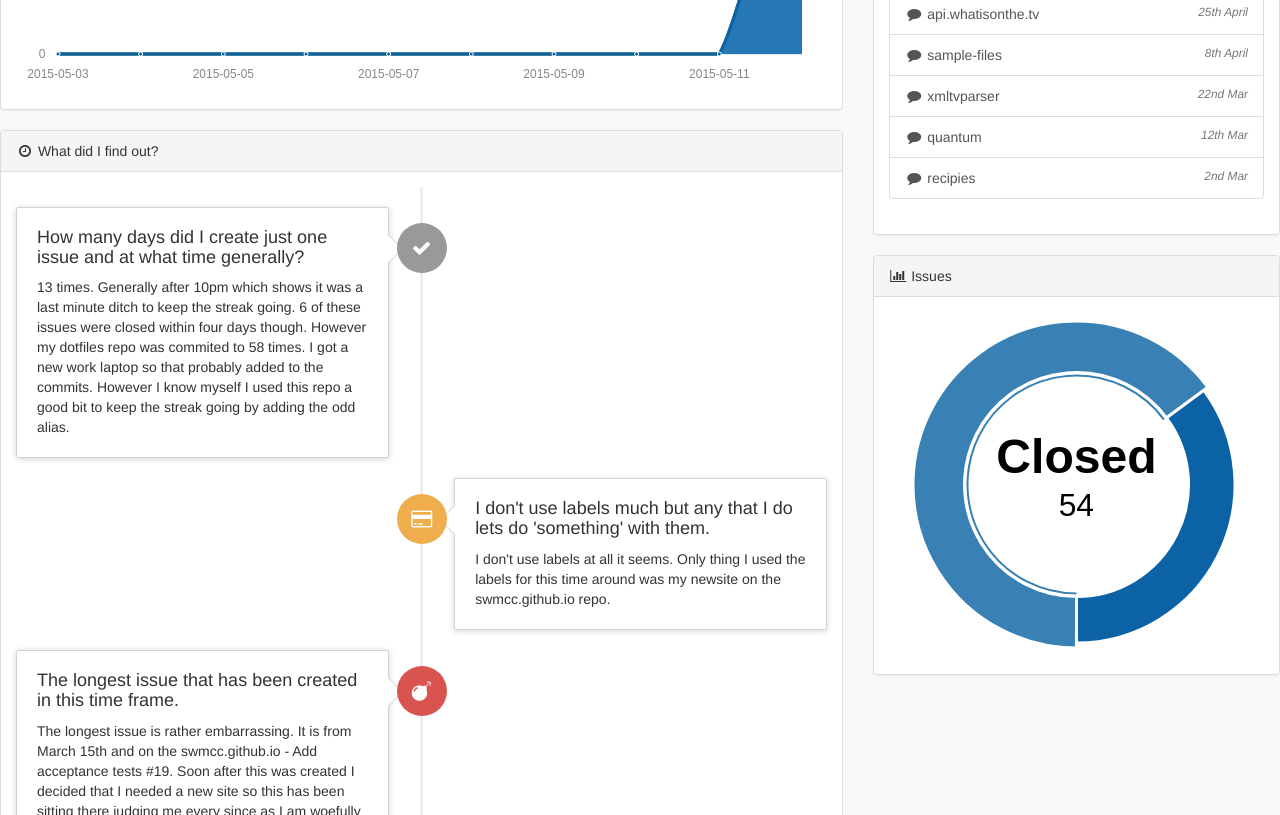
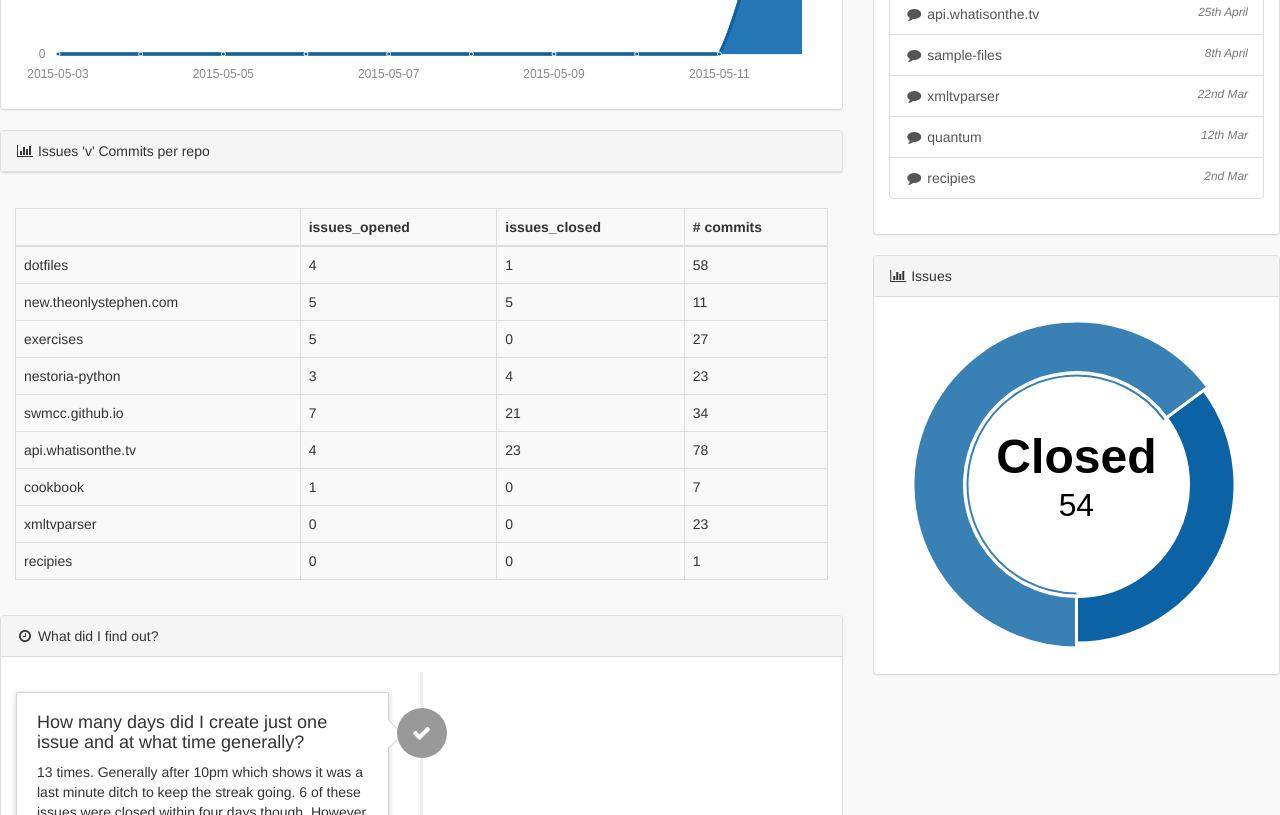
Before and after one commit to swmcc/github-100day-commits, a website: page pages/index.html in a window 1280 px wide. Shown: the part 540-1355 px from the top of the page. Drawn offline with Linux system fonts and the light colour scheme.

Commit message:
#2 - Added the stats table

```diff
--- a/pages/index.html
+++ b/pages/index.html
@@ -22,6 +22,12 @@
 
     <!-- Custom CSS -->
     <link href="../dist/css/sb-admin-2.css" rel="stylesheet">
+
+    <!-- DataTables CSS -->
+    <link href="../bower_components/datatables-plugins/integration/bootstrap/3/dataTables.bootstrap.css" rel="stylesheet">
+
+    <!-- DataTables Responsive CSS -->
+    <link href="../bower_components/datatables-responsive/css/dataTables.responsive.css" rel="stylesheet">
 
     <!-- Morris Charts CSS -->
     <link href="../bower_components/morrisjs/morris.css" rel="stylesheet">
@@ -125,6 +131,88 @@
                         <!-- /.panel-body -->
                     </div>
                     <!-- /.panel -->
+
+                   <div class="panel panel-default">
+                         <div class="panel-heading">
+                             <i class="fa fa-bar-chart-o fa-fw"></i> Issues 'v' Commits per repo
+                          </div>
+                   </div>
+
+                  <div class="panel-body">
+                     <div class="row">
+                         <div class="col-lg-12">
+                             <div class="table-responsive">
+                                 <table class="table table-bordered table-hover table-striped">
+                                     <thead>
+                                         <tr class="odd gradeX">
+                                             <th>&nbsp;</th>
+                                             <th>issues_opened</th>
+                                             <th>issues_closed</th>
+                                             <th># commits</th>
+                                         </tr>
+                                     </thead>
+                                     <tbody>
+                                        <tr>
+                                          <td>dotfiles</td>
+                                          <td>4</td>
+                                          <td>1</td>
+                                          <td>58</td>
+                                        </tr>
+                                        <tr>
+                                          <td>new.theonlystephen.com</td>
+                                          <td>5</td>
+                                          <td>5</td>
+                                          <td>11</td>
+                                        </tr>
+                                        <tr>
+                                          <td>exercises</td>
+                                          <td>5</td>
+                                          <td>0</td>
+                                          <td>27</td>
+                                        </tr>
+                                        <tr>
+                                          <td>nestoria-python</td>
+                                          <td>3</td>
+                                          <td>4</td>
+                                          <td>23</td>
+                                        </tr>
+                                        <tr>
+                                          <td>swmcc.github.io</td>
+                                          <td>7</td>
+                                          <td>21</td>
+                                          <td>34</td>
+                                        </tr>
+                                        <tr>
+                                          <td>api.whatisonthe.tv</td>
+                                          <td>4</td>
+                                          <td>23</td>
+                                          <td>78</td>
+                                        </tr>
+                                        <tr>
+                                          <td>cookbook</td>
+                                          <td>1</td>
+                                          <td>0</td>
+                                          <td>7</td>
+                                        </tr>
+                                        <tr>
+                                          <td>xmltvparser</td>
+                                          <td>0</td>
+                                          <td>0</td>
+                                          <td>23</td>
+                                        </tr>
+                                        <tr>
+                                          <td>recipies</td>
+                                          <td>0</td>
+                                          <td>0</td>
+                                          <td>1</td>
+                                        </tr>
+                                     </tbody>
+                                  </table>
+                             </div>
+                         </div>
+                       </div>
+                    </div>
+
                     <div class="panel panel-default">
                         <div class="panel-heading">
                             <i class="fa fa-clock-o fa-fw"></i> What did I find out?
```
Also changed, not shown: README.md.
